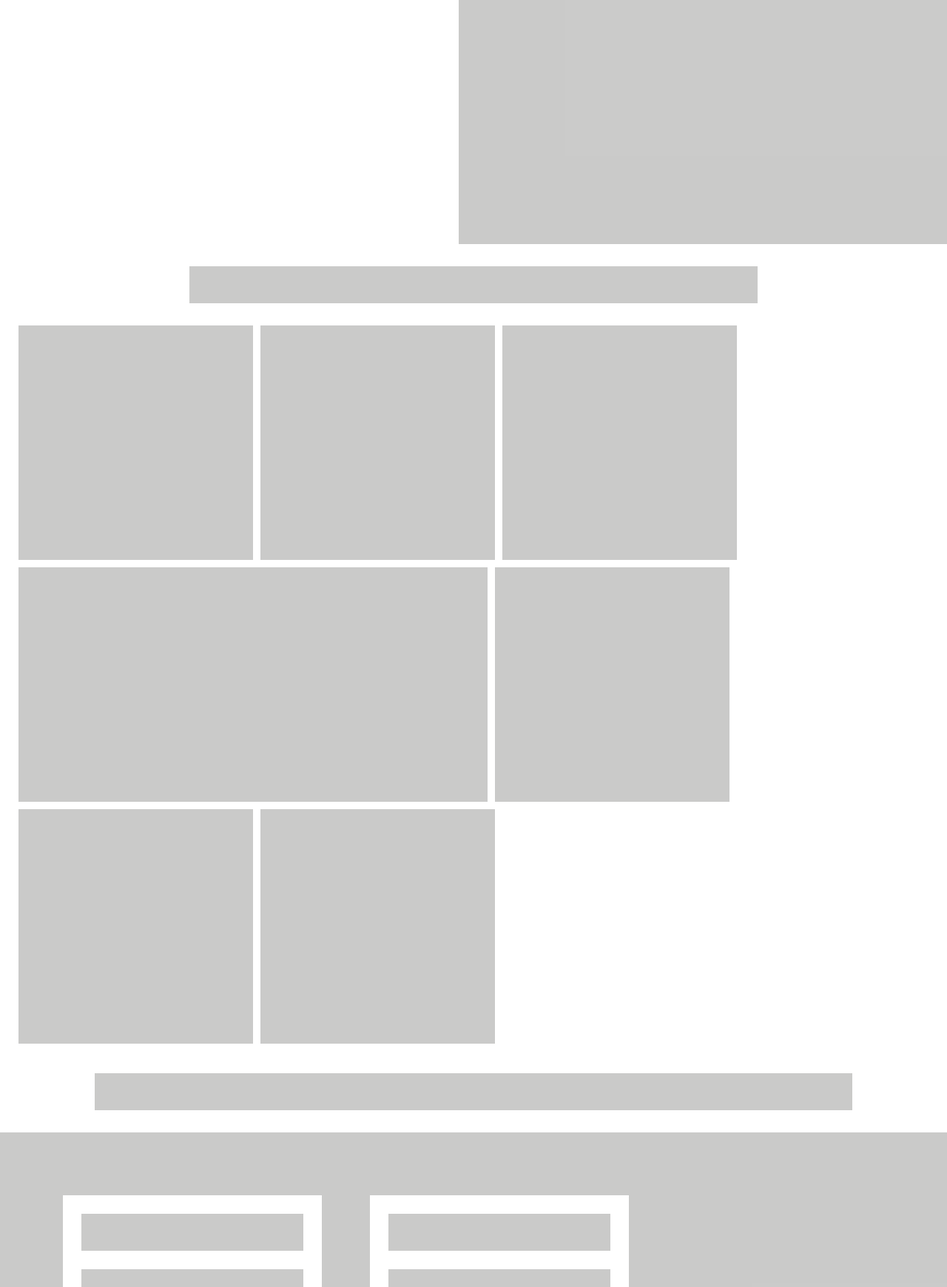
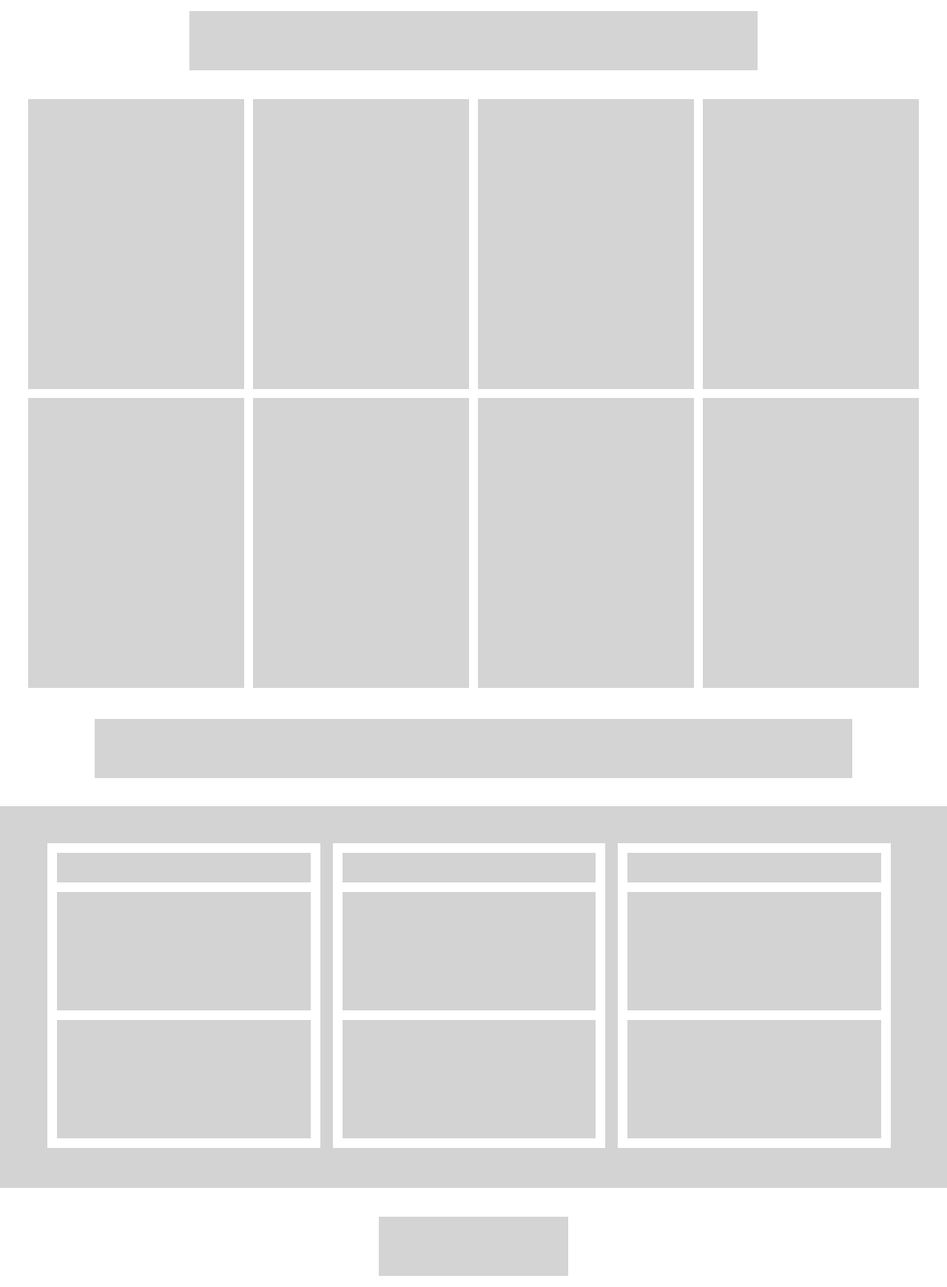
Before and after one commit to JahnaviVadhiya/Test, a plain HTML site: page index.html in a window 1280 px wide. Shown: the part 1060-2800 px from the top of the page at 74% size. Drawn offline with Linux system fonts and the light colour scheme.

Commit message:
second commit

```diff
--- a/index.html
+++ b/index.html
@@ -2,66 +2,70 @@
 <html>
   <head>
     <link href="style.css" rel="stylesheet" />
-    <title>Test-1 : Float Layout</title>
+    <title>Test Changes</title>
   </head>
 
   <body>
-    <div class="div1"></div>
-    <div class="div1 div2"></div>
+    <div class="main-container clearfix">
+      <div class="top-header"></div>
 
-    <div class="div3-container clearfix">
-      <div class="div3"></div>
-      <div class="div3 div4"></div>
-    </div>
+      <div class="header1 top-header"></div>
 
-    <div class="div1 div5"></div>
-
-    <div class="div6-container clearfix">
-      <div class="div6"></div>
-      <div class="div6 div7"></div>
-      <div class="div6 div8"></div>
-      <div class="div6 div9"></div>
-      <div class="div6 div10"></div>
-      <div class="div6 div11"></div>
-      <div class="div6 div12"></div>
-      <div class="div6 div13"></div>
-    </div>
-
-    <div class="div1 div14"></div>
-
-    <div class="div15-container clearfix">
-      <div class="div15-first">
-        <div class="top"></div>
-        <div class="top middle"></div>
-        <div class="top bottom"></div>
+      <div class="box-container1 clearfix">
+        <div class="leftbox"></div>
+        <div class="leftbox rightbox"></div>
       </div>
 
-      <div class="div15-first div15-second">
-        <div class="top"></div>
-        <div class="top middle"></div>
-        <div class="top bottom"></div>
+      <div class="top-header header2"></div>
+
+      <div class="grid-section clearfix">
+        <div class="gridbox1"></div>
+        <div class="gridbox1"></div>
+        <div class="gridbox1"></div>
+        <div class="gridbox1 gridbox4"></div>
+        <div class="gridbox1"></div>
+        <div class="gridbox1"></div>
+        <div class="gridbox1"></div>
+        <div class="gridbox1 gridbox8"></div>
       </div>
 
-      <div class="div15-first div15-third">
-        <div class="top"></div>
-        <div class="top middle"></div>
-        <div class="top bottom"></div>
+      <div class="top-header header3"></div>
+
+      <div class="plans">
+        <div class="row">
+          <div class="planbox">
+            <div class="plan1"></div>
+            <div class="plan2"></div>
+            <div class="plan2"></div>
+          </div>
+          <div class="planbox">
+            <div class="plan1"></div>
+            <div class="plan2"></div>
+            <div class="plan2"></div>
+          </div>
+          <div class="planbox">
+            <div class="plan1"></div>
+            <div class="plan2"></div>
+            <div class="plan2"></div>
+          </div>
+        </div>
       </div>
-    </div>
-    <div class="div1 div16"></div>
 
-    <div class="line-container clearfix">
-      <div class="linediv line1"></div>
-      <div class="linediv line2"></div>
-      <div class="linediv line3"></div>
-      <div class="linediv line4"></div>
-      <div class="linediv line5"></div>
-      <div class="linediv line6"></div>
-    </div>
+      <div class="top-header header4"></div>
 
-    <div class="last-container clearfix">
-      <div class="secondlastdiv"></div>
-      <div class="secondlastdiv lastdiv"></div>
+      <div class="horizontal-box clearfix">
+        <div class="horizontalbox1"></div>
+        <div class="horizontalbox1"></div>
+        <div class="horizontalbox1"></div>
+        <div class="horizontalbox1 horizontalbox4"></div>
+        <div class="horizontalbox1 horizontalbox5"></div>
+        <div class="horizontalbox1 horizontalbox6"></div>
+      </div>
+
+      <div class="footer clearfix">
+        <div class="leftfooterbox"></div>
+        <div class="leftfooterbox rightfooterbox"></div>
+      </div>
     </div>
   </body>
 </html>
--- a/style.css
+++ b/style.css
@@ -1,33 +1,46 @@
+html,
+body {
+  height: 100%;
+  width: 100%;
+}
+
 * {
   margin: 0;
   padding: 0;
   box-sizing: border-box;
 }
-/*FOR 1ST GRAY BOX*/
-.div1 {
-  background-color: #c3c3c2de;
-  height: 50px;
-  margin-bottom: 30px;
+
+.main-container {
+  height: 100%;
+  width: 100%;
 }
 
-/*FOR 2ND GRAY BOX*/
-.div2 {
-  width: 40%;
-  margin-left: 30%;
-  margin-right: 30%;
+.top-header {
+  width: 100%;
+  height: 10%;
+  background-color: #d4d4d4;
+  margin: 0 0 3% 0;
 }
 
-/*FOR 3RD GRAY BOX : CONTAINS TWO DIVISIONS*/
-.div3 {
-  background-color: #c3c3c2de;
-  height: 600px;
-  width: 660px;
-  float: left;
-  margin-bottom: 30px;
+.header1 {
+  width: 50%;
+  margin: 0 auto 3% auto;
 }
 
-.div4 {
-  margin-right: 0;
+/*For Division : having 2 gray box*/
+.box-container1 {
+  height: 100%;
+  margin: 0 0 3% 0;
+}
+
+.leftbox {
+  background-color: #d4d4d4;
+  height: 100%;
+  width: 49%;
+  float: left;
+}
+
+.rightbox {
   float: right;
 }
 
@@ -35,123 +48,127 @@
   content: "";
   display: block;
   clear: both;
+  margin: 0 0 2% 0;
 }
 
-/*FOR 5TH GRAY BOX*/
-.div5 {
+/*For Second Header*/
+.header2 {
   width: 60%;
-  margin-left: 20%;
-  margin-right: 20%;
+  margin: 0 auto 3% auto;
 }
 
-/*FOR 6TH GRAY BOX : CONTAINS UPTO DIV13*/
-.div6-container {
-  margin: 0px 25px 30px 25px;
-}
-.div6 {
-  background-color: #c3c3c2de;
-  height: 317px;
-  width: 317px;
-  float: left;
-  margin-right: 10px;
-  margin-bottom: 10px;
+/*For Grid Box Layout*/
+.grid-section {
+  height: 100%;
+  margin: 0 3% 3% 3%;
 }
 
-.div9,
-.div13 {
-  margin-right: 0;
+.gridbox1 {
+  background-color: #d4d4d4;
+  height: 49%;
+  width: 24.25%;
+  float: left;
+  margin: 0 1% 1% 0;
 }
 
-/*FOR 14TH GRAY BOX*/
-.div14 {
-  width: 80%;
-  margin-left: 10%;
-  margin-right: 10%;
+.gridbox4,
+.gridbox8 {
+  margin: 0 0 1% 0;
 }
 
-/*FOR 15TH GRAY BOX : CONTAINS 3 DIVS WHICH IS ALSO CONTAINING 3 DIV [TOP,MIDDLE,BOTTOM] */
-.div15-container {
-  background-color: #c3c3c2de;
-  margin-bottom: 30px;
+/* For header 3*/
+.header3 {
+  width: 80%;
+  margin: 0 auto 3% auto;
 }
 
-.div15-first {
-  background-color: #ffffff;
-  height: 500px;
-  width: 350px;
-  margin: 85px 0px 85px 85px;
+/*For Plan Container*/
+
+.plans {
+  background-color: lightgrey;
+  width: 100%;
+  margin-bottom: 3%;
+}
+.row {
+  width: 90%;
+  margin: 0 auto;
+}
+.planbox {
+  background-color: white;
+  width: 32%;
+  margin: 50px 0;
+  display: inline-block;
+  margin-right: 13px;
+}
+.planbox:last-child {
+  margin-right: 0px;
+}
+.plan1 {
+  padding: 20px;
+  background-color: lightgrey;
+  width: 93%;
+  margin: 13px;
+}
+.plan2 {
+  padding: 80px;
+  background-color: lightgrey;
+  width: 93%;
+  margin: 13px;
+}
+
+/*For Header 4*/
+.header4 {
+  width: 20%;
+  margin: 0 auto 3% auto;
+}
+
+/*For Line Container*/
+.horizontal-box {
+  height: 100%;
+  width: 40%;
+  margin: 0 auto 5% auto;
+}
+
+.horizontalbox1 {
+  background-color: #d4d4d4;
+  height: 10%;
+  margin: 0 0 3% 0;
+}
+
+.horizontalbox4 {
+  height: 45%;
+  margin: 0 0 6% 0;
+}
+
+.horizontalbox5,
+.horizontalbox6 {
+  width: 47%;
+  margin: 0 0 0 0;
+}
+
+.horizontalbox5 {
   float: left;
 }
 
-.div15-second {
-  margin-right: 0px;
-  margin-left: 65px;
+.horizontalbox6 {
+  float: right;
 }
 
-.div15-third {
-  margin-right: 80px;
-  margin-left: 65px;
+/* For footer Container*/
+.footer {
+  height: 40%;
+  background-color: #d4d4d4;
+  padding: 2%;
 }
 
-.top {
-  background-color: #c3c3c2de;
-  height: 50px;
-  width: 300px;
-  margin: 25px;
-}
-
-.middle,
-.bottom {
-  height: 175px;
-}
-
-/*FOR 16TH GRAY BOX*/
-.div16 {
-  width: 20%;
-  margin-left: 40%;
-  margin-right: 40%;
-}
-
-/*FOR 17TH GRAY BOX :CONTAINS 6 HORIZONTAL GYA BOX*/
-.line-container {
-  width: 40%;
-  margin: 0px 30% 45px 30%;
-}
-
-.linediv {
-  background-color: #c3c3c2de;
-  height: 50px;
-  margin-bottom: 10px;
-}
-.line4 {
-  height: 250px;
-  margin-bottom: 20px;
-}
-
-.line5,
-.line6 {
-  width: 47%;
+.leftfooterbox {
+  background-color: #ffffff;
+  height: 100%;
+  width: 49%;
   float: left;
 }
 
-.line6 {
-  float: right;
-}
-
-/*FOR LAST GRAY BOX*/
-.last-container {
-  background-color: #c3c3c2de;
-}
-
-.secondlastdiv {
-  background-color: #f9f9f9;
-  height: 200px;
-  width: 640px;
-  float: left;
-  margin: 20px;
-}
-
-.lastdiv {
+.rightfooterbox {
   float: right;
   margin-left: 0;
 }
```
